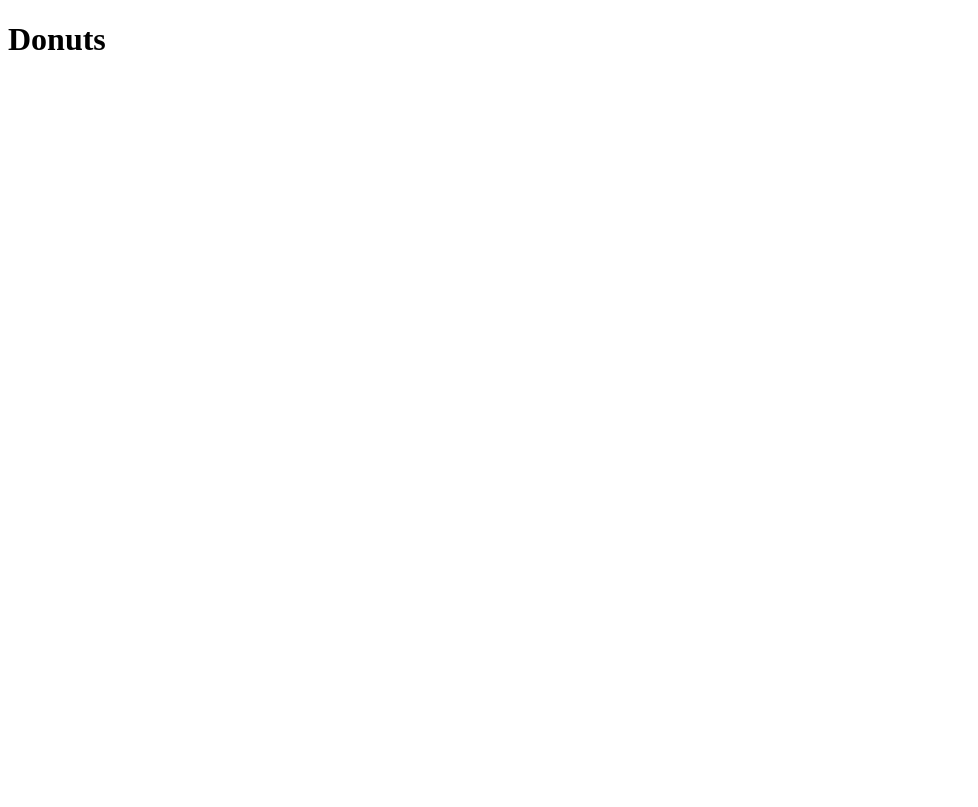
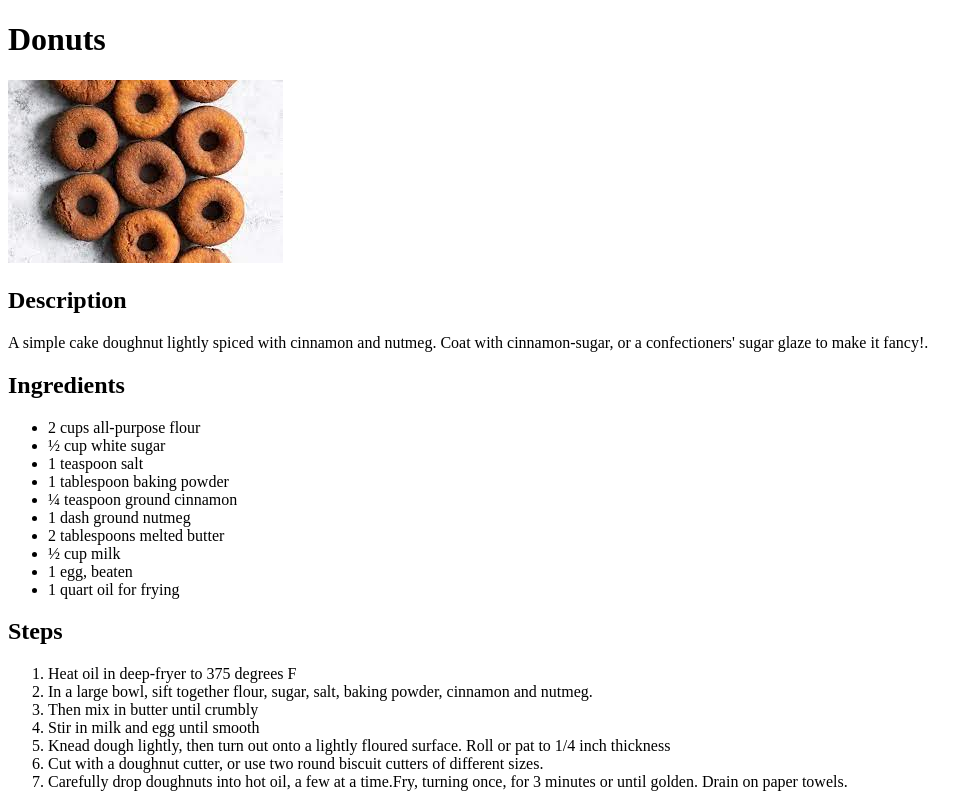
Before and after one commit to dryadnomina/odin-recipes, a plain HTML site: page recipes/donuts.html in a window 1280 px wide. Shown: the whole page, without its empty margins (0-978 px from the left). Drawn offline with Linux system fonts and the light colour scheme.

Commit message:
Add decription, ingredients and steps to donut recipe

```diff
--- a/recipes/donuts.html
+++ b/recipes/donuts.html
@@ -6,5 +6,34 @@
     </head>
     <body>
         <h1>Donuts</h1>
+        <img src="images/donuts.jpeg" alt="plain donuts">
+        <h2>Description</h2>
+            <p>A simple cake doughnut lightly spiced with cinnamon and nutmeg.
+            Coat with cinnamon-sugar, or a confectioners' sugar glaze to make it fancy!.</p>
+        <h2>Ingredients</h2>
+        <ul>
+            <li>2 cups all-purpose flour</li>
+
+            <li>½ cup white sugar</li>
+            <li>1 teaspoon salt</li>
+            <li>1 tablespoon baking powder</li>
+            <li>¼ teaspoon ground cinnamon</li>
+            <li>1 dash ground nutmeg</li>
+            <li>2 tablespoons melted butter</li>
+            <li>½ cup milk</li>
+            <li>1 egg, beaten</li>
+            <li>1 quart oil for frying</li>
+
+        </ul>
+        <h2>Steps</h2>
+        <ol>
+            <li>Heat oil in deep-fryer to 375 degrees F</li>
+            <li>In a large bowl, sift together flour, sugar, salt, baking powder, cinnamon and nutmeg.</li>
+            <li>Then mix in butter until crumbly</li>
+            <li>Stir in milk and egg until smooth</li>
+            <li>Knead dough lightly, then turn out onto a lightly floured surface. Roll or pat to 1/4 inch thickness</li>
+            <li>Cut with a doughnut cutter, or use two round biscuit cutters of different sizes.</li>
+            <li>Carefully drop doughnuts into hot oil, a few at a time.Fry, turning once, for 3 minutes or until golden. Drain on paper towels.</li>
+        </ol>
     </body>
 </html>
```
Also changed, not shown: index.html (+7 -0 lines), recipes/cake.html (+19 -0 lines), recipes/cookies.html (+37 -0 lines).
